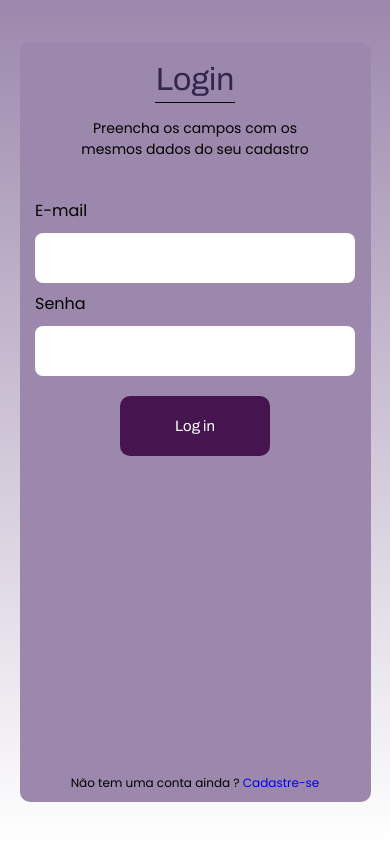
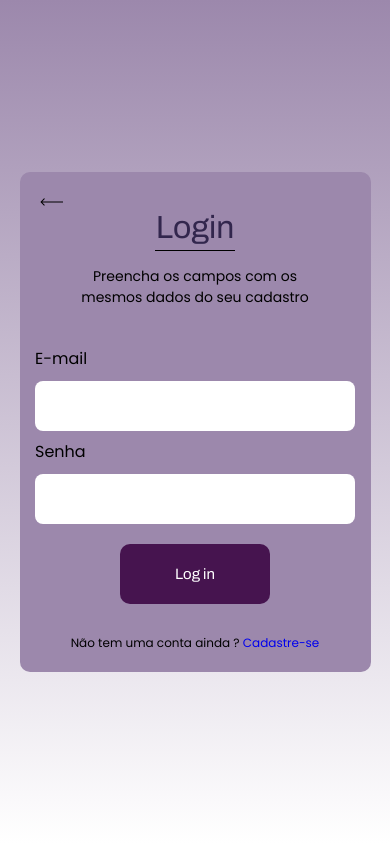
Before and after one commit to AnaPaixao/projeto-site-dinamico, a PHP site: page /projeto-site-dinamico/login.php in a window 390 px wide. Run offline with PHP 8.4, Linux system fonts and the light colour scheme.

Commit message:
botao voltar adicionado

```diff
--- a/cadastro-servico.php
+++ b/cadastro-servico.php
@@ -184,6 +184,7 @@ if (!empty($dados)) {
 
 <body>
     <header>
+        <a href="./index.php" class="botao-voltar"><img src="./img/arrow.svg" alt="botão voltar"></a>
         <div class="header-content">
             <h1>Obrigado por escolher nossa plataforma para divulgar seu trabalho</h1>
             <p>Preencha o formulário para se cadastrar na plataforma</p>
--- a/consultar-profissional.php
+++ b/consultar-profissional.php
@@ -18,6 +18,7 @@
 
 <body>
     <header>
+        <a href="./index.php" class="botao-voltar"><img src="./img/arrow.svg" alt="botão voltar"></a>
         <div class="header-content">
             <h1>Escolha o melhor profissonal para o serviço que você deseja</h1>
         </div>
--- a/login.php
+++ b/login.php
@@ -123,7 +123,9 @@ if (!empty($_POST)) {
     </head>
 
     <body>
+
         <main class="form-container">
+            <a href="./index.php" class="botao-voltar"><img src="./img/arrow.svg" alt="botão voltar"></a>
             <h1>Login</h1>
             <h2>Preencha os campos com os mesmos dados do seu cadastro</h2>
 
@@ -143,7 +145,7 @@ if (!empty($_POST)) {
                 <button>Log in</button>
             </form>
 
-            <p>Não tem uma conta ainda ? <a href="./cadastro-servico.php">Cadastre-se</a></p>
+            <p>Não tem uma conta ainda ?<a href="./cadastro-servico.php"> Cadastre-se</a></p>
         </main>
     </body>
 
--- a/styles/cadastro-servico.css
+++ b/styles/cadastro-servico.css
@@ -7,6 +7,12 @@ body {
 header {
     width: 100%;
     background: #9C88AC;
+}
+
+body header a.botao-voltar{
+    position: absolute;
+    top: 3%;
+    left: 5%;
 }
 
 .header-content {
--- a/styles/consultar-profissional.css
+++ b/styles/consultar-profissional.css
@@ -2,6 +2,12 @@ header {
     background: #9C88AC;
     padding: 20px;
     width: 100%;
+}
+
+body header a.botao-voltar{
+    position: absolute;
+    top: 3%;
+    left: 5%;
 }
 
 .header-content {
--- a/styles/login.css
+++ b/styles/login.css
@@ -2,6 +2,11 @@ body {
     display: flex;
     align-items: center;
     justify-content: center;
+}
+
+body a.botao-voltar{
+    position: relative;
+    left: -46%;
 }
 
 main {
@@ -9,17 +14,18 @@ main {
     flex-direction: column;
     align-items: center;
     width: 40vw;
-    height: 90vh;
+    height: fit-content;
     margin: 0 auto;
-    padding: 40px;
+    padding: 20px;
     background: #9C88AC;
     border-radius: 10px;
 }
 
 main.form-container h1 {
     color: #32264D;
-    align-self: flex-start;
-    margin-left: 10px;
+    align-self: center;
+    margin-left: 20px;
+    text-align: center;
 }
 
 main.form-container h1:after {
@@ -35,9 +41,10 @@ main.form-container h2 {
     font-family: 'Poppins', sans-serif;
     width: 250px;
     margin-top: 5px;
-    margin-left: 10px;
+    margin-left: 20px;
     font-size: 14px;
-    align-self: flex-start;
+    align-self: center;
+    text-align: center;
     font-weight: normal;
 }
 
@@ -76,8 +83,6 @@ main.form-container p {
 @media(max-width: 1200px) {
     main {
         width: 70vw;
-        height: 50vh;
-        padding: 30px 10px 10px 10px;
         text-align: center;
     }
 
@@ -121,8 +126,6 @@ main.form-container p {
 @media(max-width: 1024px) {
     main {
         width: 70vw;
-        height: 50vh;
-        padding: 30px 10px 10px 10px;
         text-align: center;
     }
 
@@ -166,8 +169,6 @@ main.form-container p {
 @media(max-width: 1199px) {
     main {
         width: 70vw;
-        height: 90vh;
-        padding: 20px 10px 10px 10px;
         text-align: center;
     }
 
@@ -211,8 +212,6 @@ main.form-container p {
 @media(max-width: 780px) {
     main {
         width: 80vw;
-        height: 90vh;
-        padding: 20px 10px 10px 10px;
         text-align: center;
     }
 
@@ -256,8 +255,6 @@ main.form-container p {
 @media(max-width: 700px) {
     main {
         width: 90vw;
-        height: 90vh;
-        padding: 20px 10px 10px 20px;
         text-align: center;
     }
 
@@ -302,8 +299,6 @@ main.form-container p {
 @media(max-width: 480px) {
     main {
         width: 90vw;
-        height: 90vh;
-        padding: 20px 10px 10px 10px;
         text-align: center;
     }
 
@@ -348,8 +343,6 @@ main.form-container p {
 @media(max-width: 380px) {
     main {
         width: 90vw;
-        height: 85vh;
-        padding: 20px;
         text-align: center;
     }
 
@@ -394,8 +387,6 @@ main.form-container p {
 @media(max-width: 320px) {
     main {
         width: 90vw;
-        height: 85vh;
-        padding: 10px;
         text-align: center;
     }
 
```
Also changed, not shown: img/arrow.svg (added).
